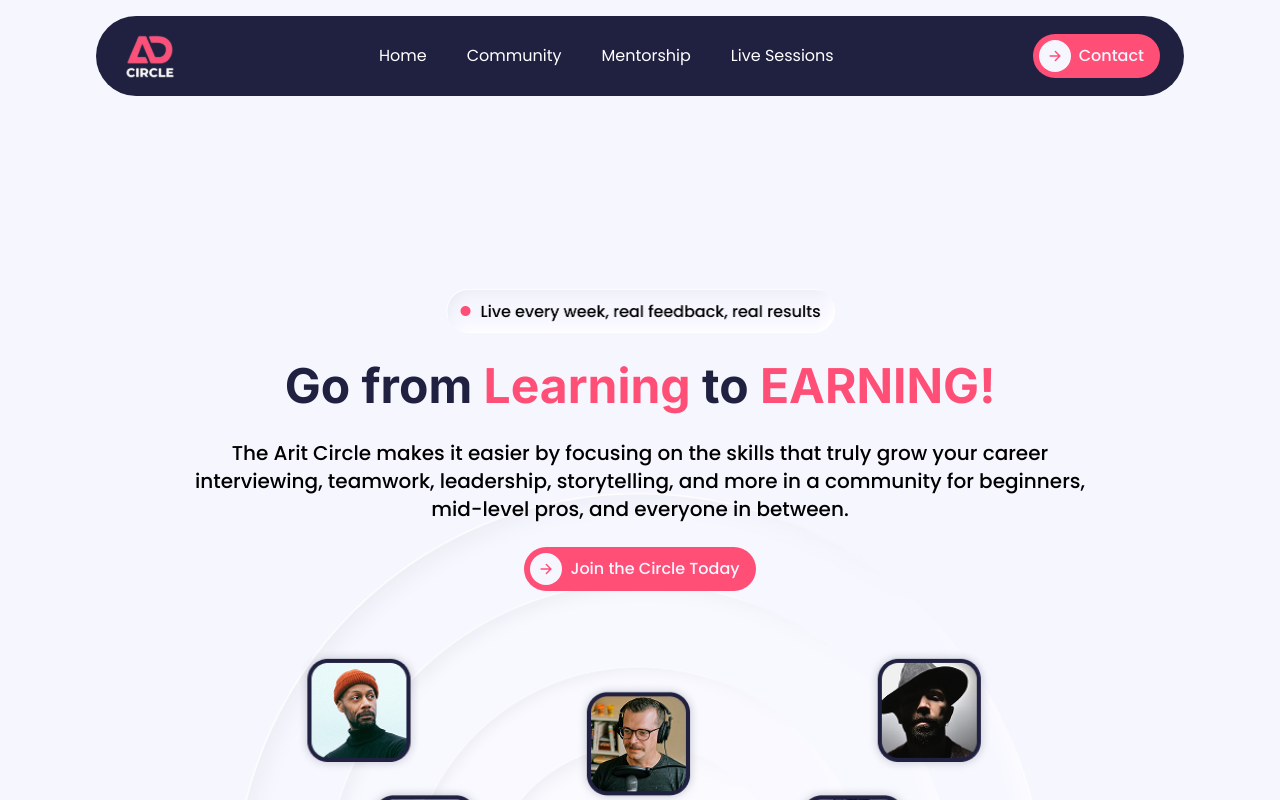
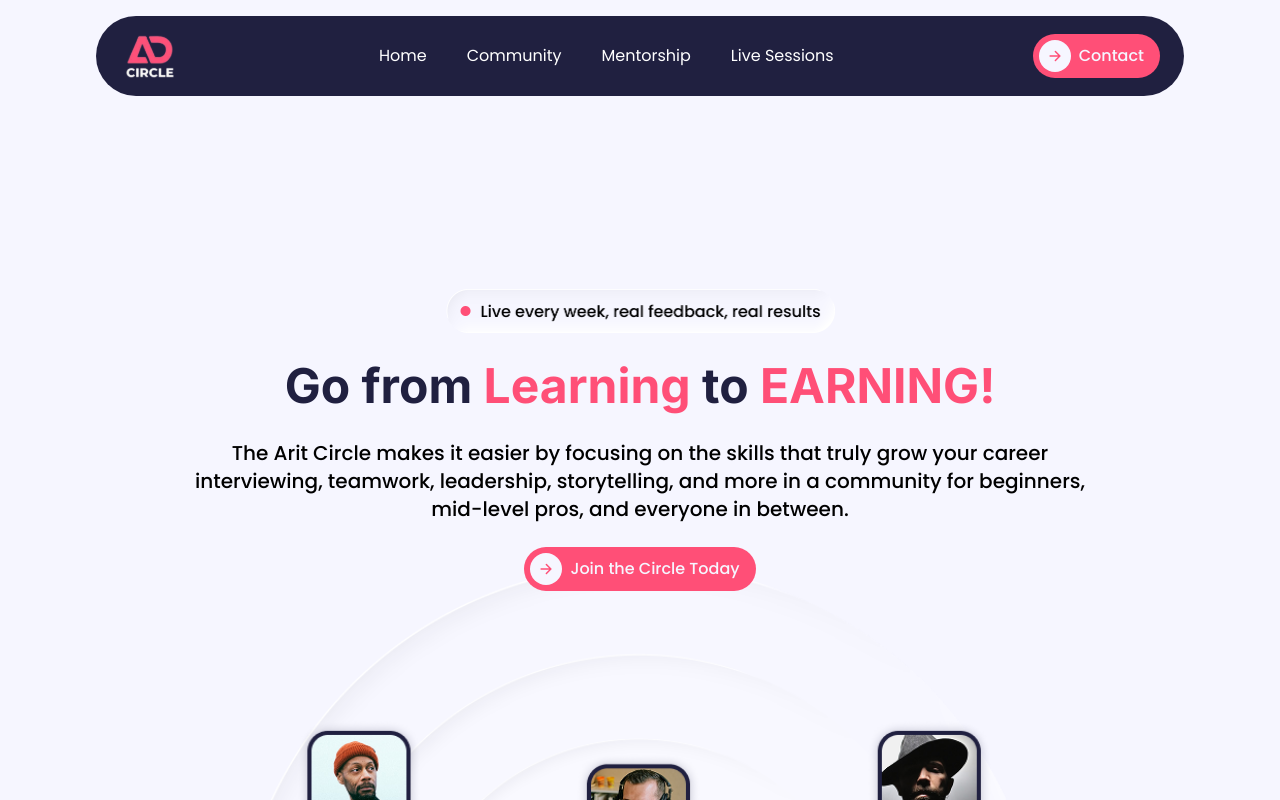
Before and after one commit to Rolalove/arit-circle, a Next.js app: page / in a window 1280 px wide. Shown: the top 800 px of the page. Built offline with nearby package versions, Linux system fonts and the light colour scheme; a web font is replaced by a local one.

Commit message:
update: the circle image

```diff
--- a/src/components/HeroSection.tsx
+++ b/src/components/HeroSection.tsx
@@ -28,7 +28,7 @@ export const HeroSection = () => {
           className="shadow-[0px_0px_35px_0px_#20204066]"
         />
       </div>
-      <div className="absolute inset-0 mt-12 lg:-mt-12  bg-[url('/TheCircle2.png')]  lg:bg-[url('/TheCircle.png')] bg-no-repeat bg-center mx-auto bg-auto w-full lg:w-full lg:bg-cover h-[100vh] min-h-[55rem]  -z-10"></div>
+      <div className="absolute inset-0 mt-6  lg-mt-12  bg-[url('/TheCircle5.png')]  lg:bg-[url('/TheCircle.png')] bg-no-repeat bg-center mx-auto bg-cover w-full lg:bg-cover h-[100vh] min-h-[55rem]  -z-10"></div>
     </section>
   );
 };
```
Also changed, not shown: public/TheCircle4.png (added), public/TheCircle5.png (added).
